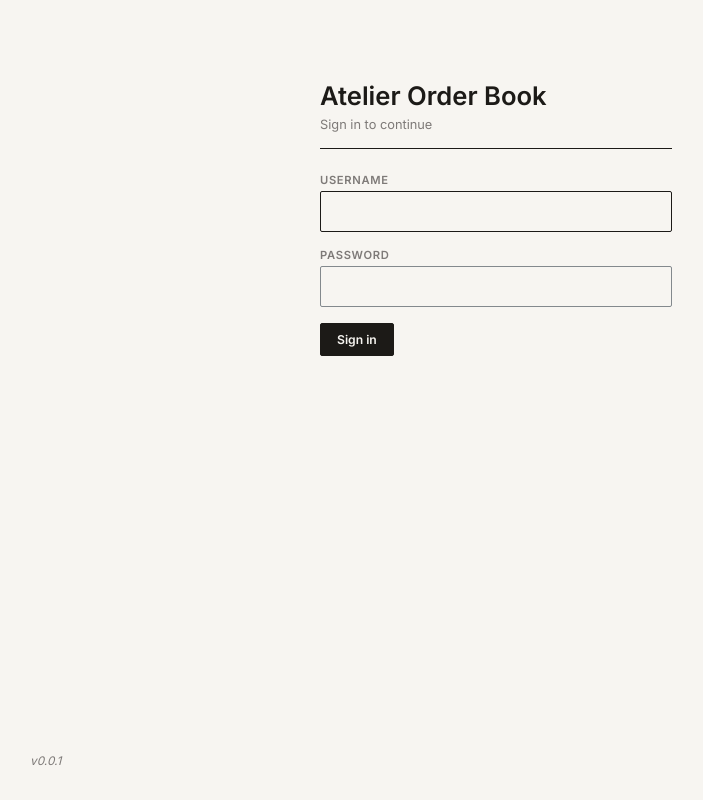
After one commit to arnaud1050/leather_orders, a Flask app: page /login in a window 1280 px wide. The commit adds this page. Shown: the whole page, without its empty margins (144-847 px from the left). Run offline with Flask 3, Linux system fonts and the light colour scheme.

Commit message:
Add login page, db and editing of customers/products

```diff
--- a/app.py
+++ b/app.py
@@ -1,77 +1,51 @@
 """
-Atelier Order Book — prototype calendar view
+Atelier Order Book — prototype calendar/timeline view
 Custom leather goods order & inventory planner (Flask)
 
-This is a prototype: customers/orders live in memory and reset when the
-server restarts. Once the shape of the data feels right, swap CUSTOMERS
-and ORDERS for real database tables (SQLite via SQLAlchemy is the
-natural next step) — the dict shapes below are deliberately close to
-what those tables would look like.
+This is a prototype: data lives in a local SQLite database (see models.py)
+and is scoped per Company, in anticipation of this eventually becoming a
+multi-tenant SaaS product. Today only one company ("By Monsieur") is
+seeded, but every query already filters by company_id so adding a second
+tenant later is additive.
 """
 
+import os
 from datetime import date, timedelta
 from calendar import Calendar, month_name
+
 from flask import Flask, render_template, request, redirect, url_for, abort
+from flask_login import (
+    LoginManager, current_user, login_required, login_user, logout_user,
+)
+
+from models import Company, Customer, Document, Order, User, db, seed_if_empty
 
 app = Flask(__name__)
 
-# ---------------------------------------------------------------------------
-# In-memory sample data.
-#
-# CUSTOMERS is keyed by id. ORDERS reference a customer via "customer_id".
-# Right after ORDERS is defined, each order dict gets a "customer" key
-# attached (a reference into CUSTOMERS, not a copy) so templates can just
-# write order.customer.name etc. Because it's a reference, editing a
-# customer via the /customers/<id>/edit route updates it everywhere at
-# once — no need to re-sync anything.
-# ---------------------------------------------------------------------------
-CUSTOMERS = {
-    1: {"id": 1, "name": "M. Alarie", "email": "m.alarie@example.com", "phone": "514-555-0142"},
-    2: {"id": 2, "name": "S. Okafor", "email": "s.okafor@example.com", "phone": "604-555-0198"},
-    3: {"id": 3, "name": "R. Chen", "email": "r.chen@example.com", "phone": "778-555-0110"},
-    4: {"id": 4, "name": "L. Beaumont", "email": "l.beaumont@example.com", "phone": "438-555-0176"},
-    5: {"id": 5, "name": "A. Novak", "email": "a.novak@example.com", "phone": "416-555-0133"},
-    6: {"id": 6, "name": "T. Iverson", "email": "t.iverson@example.com", "phone": "604-555-0121"},
-    7: {"id": 7, "name": "P. Dubois", "email": "p.dubois@example.com", "phone": "514-555-0187"},
-    8: {"id": 8, "name": "H. Solberg", "email": "h.solberg@example.com", "phone": "778-555-0165"},
-    9: {"id": 9, "name": "G. Marchetti", "email": "g.marchetti@example.com", "phone": "416-555-0154"},
-    10: {"id": 10, "name": "N. Petrova", "email": "n.petrova@example.com", "phone": "604-555-0109"},
-}
+BASE_DIR = os.path.dirname(os.path.abspath(__file__))
+DATA_DIR = os.path.join(BASE_DIR, "data")
+os.makedirs(DATA_DIR, exist_ok=True)
 
-# Placeholder documents — the upload/download flow isn't built yet, this
-# just simulates what an order with attachments will eventually look like.
-_SAMPLE_DOCUMENTS = [
-    {"label": "Mockup", "filename": "mockup_v1.pdf"},
-    {"label": "Invoice", "filename": "invoice_draft.pdf"},
-]
+app.config["SQLALCHEMY_DATABASE_URI"] = "sqlite:///" + os.path.join(DATA_DIR, "atelier.db")
+app.config["SQLALCHEMY_TRACK_MODIFICATIONS"] = False
+# Set a real SECRET_KEY via the environment in production/Docker — this
+# fallback is only safe for local dev.
+app.config["SECRET_KEY"] = os.environ.get("SECRET_KEY", "dev-not-secure")
 
-# Each order represents a custom leather commission.
-# "start" -> when work begins (cutting/tooling). Combined with "due", this is
-#            what the timeline view draws as a bar.
-# status drives the colour of its chip/bar.
-#   "in_progress" -> currently being cut / tooled / stitched
-#   "ready"       -> finished, awaiting pickup or shipment
-#   "delivered"   -> handed off to the client
-#   "rush"        -> in progress, but on a tight deadline
-ORDERS = [
-    {"id": 1, "customer_id": 1, "item": "Full-grain briefcase", "start": date(2026, 6, 15), "due": date(2026, 7, 3), "price": 850.00, "status": "delivered", "notes": "Horween Chromexcel, brass hardware"},
-    {"id": 2, "customer_id": 2, "item": "Weekender duffel", "start": date(2026, 6, 22), "due": date(2026, 7, 9), "price": 620.00, "status": "in_progress", "notes": "Waxed canvas panels + veg-tan trim"},
-    {"id": 3, "customer_id": 3, "item": "Bifold wallet (monogram)", "start": date(2026, 7, 1), "due": date(2026, 7, 9), "price": 140.00, "status": "ready", "notes": "Hand-stitched, gold foil initials"},
-    {"id": 4, "customer_id": 4, "item": "Messenger bag", "start": date(2026, 6, 29), "due": date(2026, 7, 14), "price": 480.00, "status": "rush", "notes": "Client travels on the 15th"},
-    {"id": 5, "customer_id": 5, "item": "Belt, 38mm", "start": date(2026, 7, 8), "due": date(2026, 7, 14), "price": 95.00, "status": "in_progress", "notes": "English bridle leather"},
-    {"id": 6, "customer_id": 6, "item": "Camera strap", "start": date(2026, 7, 10), "due": date(2026, 7, 18), "price": 110.00, "status": "ready", "notes": "Padded, nickel rivets"},
-    {"id": 7, "customer_id": 7, "item": "Tote bag", "start": date(2026, 7, 6), "due": date(2026, 7, 22), "price": 310.00, "status": "in_progress", "notes": "Natural veg-tan, will patina"},
-    {"id": 8, "customer_id": 1, "item": "Passport holder (x2)", "start": date(2026, 7, 16), "due": date(2026, 7, 22), "price": 130.00, "status": "in_progress", "notes": "Gift for anniversary"},
-    {"id": 9, "customer_id": 8, "item": "Watch strap", "start": date(2026, 7, 21), "due": date(2026, 7, 27), "price": 85.00, "status": "rush", "notes": "Custom buckle from client's own"},
-    {"id": 10, "customer_id": 9, "item": "Laptop sleeve", "start": date(2026, 7, 20), "due": date(2026, 7, 30), "price": 165.00, "status": "in_progress", "notes": "13-inch, felt lining"},
-    {"id": 11, "customer_id": 10, "item": "Card holder", "start": date(2026, 7, 28), "due": date(2026, 8, 4), "price": 75.00, "status": "in_progress", "notes": "Minimalist, 3-slot"},
-    {"id": 12, "customer_id": 3, "item": "Travel journal cover", "start": date(2026, 7, 24), "due": date(2026, 8, 6), "price": 120.00, "status": "ready", "notes": "Refillable, brass corners"},
-]
+db.init_app(app)
 
-for _order in ORDERS:
-    _order["customer"] = CUSTOMERS[_order["customer_id"]]
-    _order["documents"] = list(_SAMPLE_DOCUMENTS)  # placeholder, same fake docs on every order for now
-del _order
+login_manager = LoginManager(app)
+login_manager.login_view = "login"
+
+
+@login_manager.user_loader
+def load_user(user_id):
+    return db.session.get(User, int(user_id))
+
+
+with app.app_context():
+    db.create_all()
+    seed_if_empty()
 
 STATUS_LABELS = {
     "in_progress": "In progress",
@@ -81,36 +55,85 @@ STATUS_LABELS = {
 }
 
 
-def get_order_or_404(order_id: int) -> dict:
-    order = next((o for o in ORDERS if o["id"] == order_id), None)
+def get_order_or_404(order_id: int) -> Order:
+    order = (
+        Order.query.join(Customer)
+        .filter(Order.id == order_id, Customer.company_id == current_user.company_id)
+        .first()
+    )
     if order is None:
         abort(404)
     return order
 
 
-def get_customer_or_404(customer_id: int) -> dict:
-    customer = CUSTOMERS.get(customer_id)
+def get_customer_or_404(customer_id: int) -> Customer:
+    customer = Customer.query.filter_by(
+        id=customer_id, company_id=current_user.company_id
+    ).first()
     if customer is None:
         abort(404)
     return customer
 
 
-def orders_by_day(year: int, month: int) -> dict[int, list[dict]]:
+def orders_by_day(year: int, month: int) -> dict[int, list[Order]]:
     """Map day-of-month -> list of orders due that day, for the given month."""
-    grouped: dict[int, list[dict]] = {}
-    for order in ORDERS:
-        if order["due"].year == year and order["due"].month == month:
-            grouped.setdefault(order["due"].day, []).append(order)
+    grouped: dict[int, list[Order]] = {}
+    orders = (
+        Order.query.join(Customer)
+        .filter(Customer.company_id == current_user.company_id)
+        .all()
+    )
+    for order in orders:
+        if order.due.year == year and order.due.month == month:
+            grouped.setdefault(order.due.day, []).append(order)
     return grouped
 
 
-@app.route("/")
-def index():
+# ---------------------------------------------------------------------------
+# Auth
+# ---------------------------------------------------------------------------
+
+@app.route("/login", methods=["GET", "POST"])
+def login():
+    if current_user.is_authenticated:
+        return redirect(url_for("timeline_view"))
+
+    error = None
+    if request.method == "POST":
+        username = request.form.get("username", "").strip()
+        password = request.form.get("password", "")
+        user = User.query.filter_by(username=username).first()
+        if user is not None and user.check_password(password):
+            login_user(user)
+            next_url = request.args.get("next") or url_for("timeline_view")
+            return redirect(next_url)
+        error = "Incorrect username or password."
+
+    return render_template("login.html", error=error, active_view=None)
+
+
+@app.route("/logout")
+@login_required
+def logout():
+    logout_user()
+    return redirect(url_for("login"))
+
+
+# ---------------------------------------------------------------------------
+# Calendar view — month grid via Python's stdlib calendar module
+# (calendar.Calendar), no external dependency. Orders shown as chips on
+# their due date.
+# ---------------------------------------------------------------------------
+
+@app.route("/calendar")
+@login_required
+def calendar_view():
     today = date.today()
     return month_view(today.year, today.month)
 
 
 @app.route("/month/<int:year>/<int:month>")
+@login_required
 def month_view(year: int, month: int):
     if not (1 <= month <= 12):
         abort(404)
@@ -160,6 +183,7 @@ def month_view(year: int, month: int):
 # customer name on the left, a bar spanning start -> due for each order.
 # Clicking a customer name or a bar opens a quick-view/edit modal (see
 # timeline.html); each modal links out to the full customer/order page.
+# This is the app's default view (see "/" below).
 # ---------------------------------------------------------------------------
 
 TIMELINE_WEEKS = 8       # weeks visible at once
@@ -173,13 +197,15 @@ def _sunday_on_or_before(d: date) -> date:
     return d - timedelta(days=offset)
 
 
-@app.route("/timeline")
+@app.route("/")
+@login_required
 def timeline_view():
     start = _sunday_on_or_before(date.today())
     return timeline_window(start.year, start.month, start.day)
 
 
 @app.route("/timeline/<int:year>/<int:month>/<int:day>")
+@login_required
 def timeline_window(year: int, month: int, day: int):
     try:
         requested = date(year, month, day)
@@ -192,34 +218,41 @@ def timeline_window(year: int, month: int, day: int):
 
     week_headers = [window_start + timedelta(days=w * 7) for w in range(TIMELINE_WEEKS)]
 
+    all_orders = (
+        Order.query.join(Customer)
+        .filter(Customer.company_id == current_user.company_id)
+        .order_by(Order.start)
+        .all()
+    )
+
     rows = []
-    customers_seen: dict[int, dict] = {}  # preserves first-appearance order, deduped
-    for order in sorted(ORDERS, key=lambda o: o["start"]):
+    customers_seen: dict[int, Customer] = {}  # preserves first-appearance order, deduped
+    for order in all_orders:
         # Skip orders that don't overlap the visible window at all
-        if order["due"] < window_start or order["start"] > window_end:
+        if order.due < window_start or order.start > window_end:
             continue
 
-        clipped_start = max(order["start"], window_start)
-        clipped_end = min(order["due"], window_end)
+        clipped_start = max(order.start, window_start)
+        clipped_end = min(order.due, window_end)
         col_start = (clipped_start - window_start).days + 1  # 1-indexed CSS grid column
         span = (clipped_end - clipped_start).days + 1
 
         rows.append({
-            "id": order["id"],
-            "customer": order["customer"],
-            "item": order["item"],
-            "price": order["price"],
-            "start": order["start"],
-            "due": order["due"],
-            "status": order["status"],
-            "notes": order["notes"],
-            "documents": order["documents"],
+            "id": order.id,
+            "customer": order.customer,
+            "item": order.item,
+            "price": order.price,
+            "start": order.start,
+            "due": order.due,
+            "status": order.status,
+            "notes": order.notes,
+            "documents": order.documents,
             "col_start": col_start,
             "span": span,
-            "truncated_start": order["start"] < window_start,
-            "truncated_end": order["due"] > window_end,
+            "truncated_start": order.start < window_start,
+            "truncated_end": order.due > window_end,
         })
-        customers_seen.setdefault(order["customer"]["id"], order["customer"])
+        customers_seen.setdefault(order.customer.id, order.customer)
 
     step_days = TIMELINE_STEP_WEEKS * 7
     prev_start = window_start - timedelta(days=step_days)
@@ -235,6 +268,7 @@ def timeline_window(year: int, month: int, day: int):
         customers_in_view=list(customers_seen.values()),
         prev_start=prev_start,
         next_start=next_start,
+        status_labels=STATUS_LABELS,
         active_view="timeline",
     )
 
@@ -247,30 +281,34 @@ def timeline_window(year: int, month: int, day: int):
 # ---------------------------------------------------------------------------
 
 @app.route("/customers/<int:customer_id>")
+@login_required
 def customer_page(customer_id: int):
     customer = get_customer_or_404(customer_id)
-    customer_orders = [o for o in ORDERS if o["customer_id"] == customer_id]
     return_to = request.args.get("return_to") or url_for("timeline_view")
     return render_template(
         "customer_page.html",
         customer=customer,
-        orders=customer_orders,
+        orders=customer.orders,
         return_to=return_to,
         active_view=None,
     )
 
 
 @app.route("/customers/<int:customer_id>/edit", methods=["POST"])
+@login_required
 def edit_customer(customer_id: int):
     customer = get_customer_or_404(customer_id)
-    customer["name"] = request.form.get("name", "").strip() or customer["name"]
-    customer["email"] = request.form.get("email", "").strip()
-    customer["phone"] = request.form.get("phone", "").strip()
+    customer.first_name = request.form.get("first_name", "").strip() or customer.first_name
+    customer.last_name = request.form.get("last_name", "").strip() or customer.last_name
+    customer.email = request.form.get("email", "").strip()
+    customer.phone = request.form.get("phone", "").strip()
+    db.session.commit()
     return_to = request.form.get("return_to") or url_for("timeline_view")
     return redirect(return_to)
 
 
 @app.route("/orders/<int:order_id>")
+@login_required
 def order_page(order_id: int):
     order = get_order_or_404(order_id)
     return_to = request.args.get("return_to") or url_for("timeline_view")
@@ -283,5 +321,35 @@ def order_page(order_id: int):
     )
 
 
+@app.route("/orders/<int:order_id>/edit", methods=["POST"])
+@login_required
+def edit_order(order_id: int):
+    order = get_order_or_404(order_id)
+    order.item = request.form.get("item", "").strip() or order.item
+
+    start_str = request.form.get("start")
+    due_str = request.form.get("due")
+    if start_str:
+        order.start = date.fromisoformat(start_str)
+    if due_str:
+        order.due = date.fromisoformat(due_str)
+
+    price_str = request.form.get("price")
+    if price_str:
+        try:
+            order.price = float(price_str)
+        except ValueError:
+            pass
+
+    status = request.form.get("status")
+    if status in STATUS_LABELS:
+        order.status = status
+
+    order.notes = request.form.get("notes", "").strip()
+    db.session.commit()
+    return_to = request.form.get("return_to") or url_for("timeline_view")
+    return redirect(return_to)
+
+
 if __name__ == "__main__":
     app.run(debug=True, port=5000)
--- a/requirements.txt
+++ b/requirements.txt
@@ -1 +1,3 @@
 Flask>=3.0
+Flask-SQLAlchemy>=3.1
+Flask-Login>=0.6
--- a/static/assets/css/style.css
+++ b/static/assets/css/style.css
@@ -681,7 +681,9 @@ dialog.modal::backdrop {
   color: var(--ink-soft);
 }
 
-.detail-form input {
+.detail-form input,
+.detail-form select,
+.detail-form textarea {
   font-family: var(--font-body);
   font-size: 0.95rem;
   font-weight: 400;
@@ -692,40 +694,25 @@ dialog.modal::backdrop {
   border: 1px solid var(--hairline);
   border-radius: var(--radius);
   background: var(--paper);
+  resize: vertical;
 }
 
-.detail-form input:focus {
+.detail-form input:focus,
+.detail-form select:focus,
+.detail-form textarea:focus {
   outline: none;
   border-color: var(--ink);
 }
 
-.detail-facts {
-  display: grid;
-  grid-template-columns: repeat(4, 1fr);
-  gap: 16px;
-  margin: 0 0 32px;
-  padding: 0;
+.login-page {
+  max-width: 400px;
+  margin: 80px auto 0;
 }
 
-.detail-facts > div {
-  border-left: 2px solid var(--hairline);
-  padding-left: 10px;
-}
-
-.detail-facts dt {
-  font-size: 0.62rem;
-  text-transform: uppercase;
-  letter-spacing: 0.06em;
-  color: var(--ink-soft);
-}
-
-.detail-facts dd {
-  margin: 4px 0 0;
-  font-size: 1rem;
-  font-weight: 600;
-  display: flex;
-  align-items: center;
-  gap: 6px;
+.login-error {
+  margin: 0;
+  font-size: 0.8rem;
+  color: var(--status-rush);
 }
 
 .detail-orders h2,
--- a/templates/base.html
+++ b/templates/base.html
@@ -9,10 +9,13 @@
   <link rel="stylesheet" href="{{ url_for('static', filename='assets/css/style.css') }}">
 </head>
 <body>
+  {% if current_user.is_authenticated %}
   <nav class="view-switch">
-    <a href="{{ url_for('index') }}" class="view-switch__link {{ 'is-active' if active_view == 'calendar' else '' }}">Calendar</a>
     <a href="{{ url_for('timeline_view') }}" class="view-switch__link {{ 'is-active' if active_view == 'timeline' else '' }}">Timeline</a>
+    <a href="{{ url_for('calendar_view') }}" class="view-switch__link {{ 'is-active' if active_view == 'calendar' else '' }}">Calendar</a>
+    <a href="{{ url_for('logout') }}" class="view-switch__logout">Log out</a>
   </nav>
+  {% endif %}
   {% block content %}{% endblock %}
   <footer class="site-footer">
     <p>v0.0.1</p>
--- a/templates/customer_page.html
+++ b/templates/customer_page.html
@@ -12,7 +12,8 @@
 
   <form method="post" action="{{ url_for('edit_customer', customer_id=customer.id) }}" class="detail-form">
     <input type="hidden" name="return_to" value="{{ return_to }}">
-    <label>Name<input type="text" name="name" value="{{ customer.name }}" required></label>
+    <label>First name<input type="text" name="first_name" value="{{ customer.first_name }}" required></label>
+    <label>Last name<input type="text" name="last_name" value="{{ customer.last_name }}" required></label>
     <label>Email<input type="email" name="email" value="{{ customer.email }}"></label>
     <label>Phone<input type="tel" name="phone" value="{{ customer.phone }}"></label>
     <div>
--- /dev/null
+++ b/templates/login.html
@@ -0,0 +1,23 @@
+{% extends "base.html" %}
+{% block title %}Sign in — Atelier Order Book{% endblock %}
+{% block content %}
+<div class="ledger login-page">
+
+  <header class="detail-header">
+    <h1>Atelier Order Book</h1>
+    <p class="detail-subtitle">Sign in to continue</p>
+  </header>
+
+  <form method="post" class="detail-form">
+    {% if error %}
+    <p class="login-error">{{ error }}</p>
+    {% endif %}
+    <label>Username<input type="text" name="username" required autofocus></label>
+    <label>Password<input type="password" name="password" required></label>
+    <div>
+      <button type="submit" class="btn-primary">Sign in</button>
+    </div>
+  </form>
+
+</div>
+{% endblock %}
```
Also changed, not shown: other parts of static/assets/css/style.css (+25 -25 lines), docker-compose.yml (+6 -1 lines), models.py (added, +169 -0 lines), templates/order_page.html (+16 -16 lines), templates/timeline.html (+20 -9 lines).
